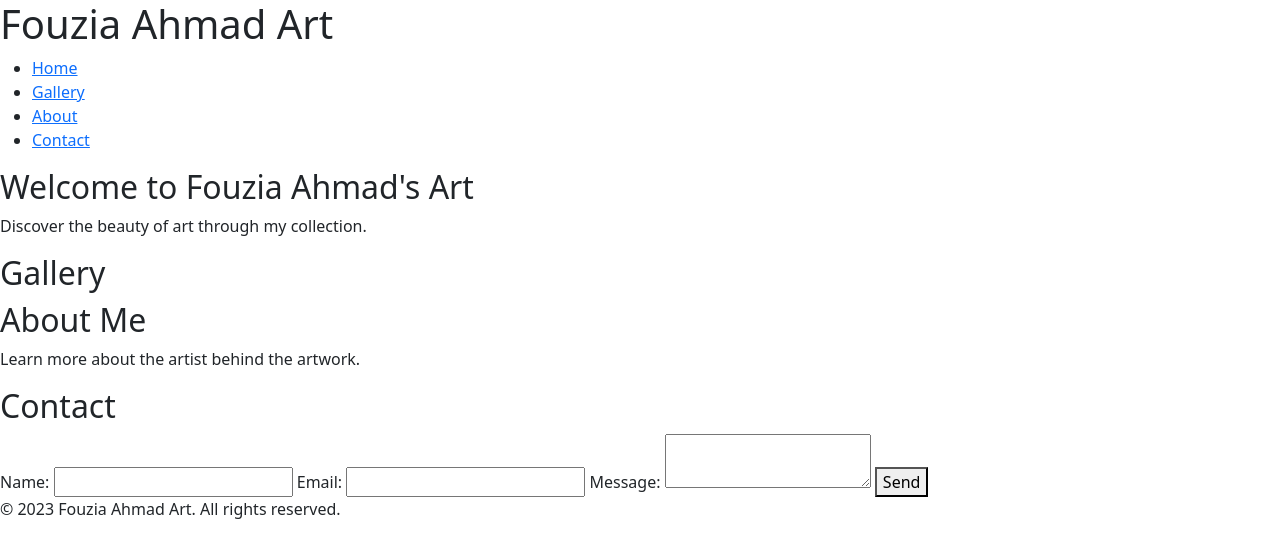
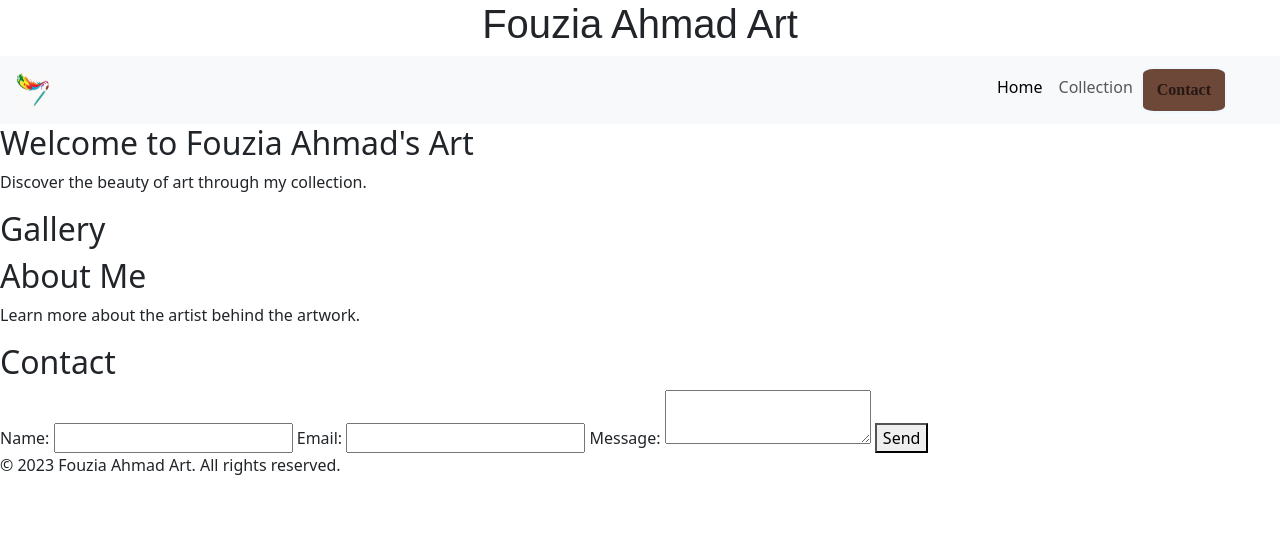
Before and after one commit to fouziaa62/FouziaAhmad-Art, a plain HTML site: page index.html in a window 1280 px wide. Drawn offline with nearby package versions, Linux system fonts and the light colour scheme.

Commit message:
added css

```diff
--- a/assets/css/style.css
+++ b/assets/css/style.css
@@ -0,0 +1,18 @@
+.imgs {
+    width: 42px;
+    height: 42px;
+}
+.edge {
+    background-color:rgb(109, 71, 55);
+    border-radius: 15%;
+font-family: 'Times New Roman', Times, serif;
+border-style:solid;
+border-color: aliceblue;
+}
+.bh button:hover {
+    color: aliceblue;
+}
+h1{
+    text-align: center;
+    font-family:Arial, Helvetica, sans-serif;
+}
--- a/index.html
+++ b/index.html
@@ -10,13 +10,29 @@
 <body>
     <header>
         <h1>Fouzia Ahmad Art</h1>
-        <nav>
-            <ul>
-                <li><a href="#home">Home</a></li>
-                <li><a href="#gallery">Gallery</a></li>
-                <li><a href="#about">About</a></li>
-                <li><a href="#contact">Contact</a></li>
-            </ul>
+        <nav class="navbar navbar-expand-lg bg-body-tertiary">
+            <div class="container-fluid">
+              <a class="navbar-brand" href="#"><img src="assets/images/art.jpg" class="imgs"></a>
+              <button class="navbar-toggler" type="button" data-bs-toggle="collapse" data-bs-target="#navbarNav" aria-controls="navbarNav" aria-expanded="false" aria-label="Toggle navigation">
+                <span class="navbar-toggler-icon"></span>
+              </button>
+              <div class="collapse navbar-collapse" id="navbarNav">
+                <ul class="navbar-nav container justify-content-end">
+                  <li class="nav-item">
+                    <a class="nav-link active" aria-current="page" href="#">Home</a>
+                  </li>
+                  <li class="nav-item">
+                    <a class="nav-link" href="#">Collection</a>
+                  </li>
+                  <li class="nav-item">
+                   <button class="edge bh"> <a class="nav-link " href="#"><strong>Contact</strong></a>
+                   </button>
+                  </li>
+
+                </ul>
+              </div>
+            </div>
+          </nav>
         </nav>
     </header>
     <main>
```
Also changed, not shown: assets/images/art.jpg (added), assets/images/artroom.jpg (added), 1 other file.
